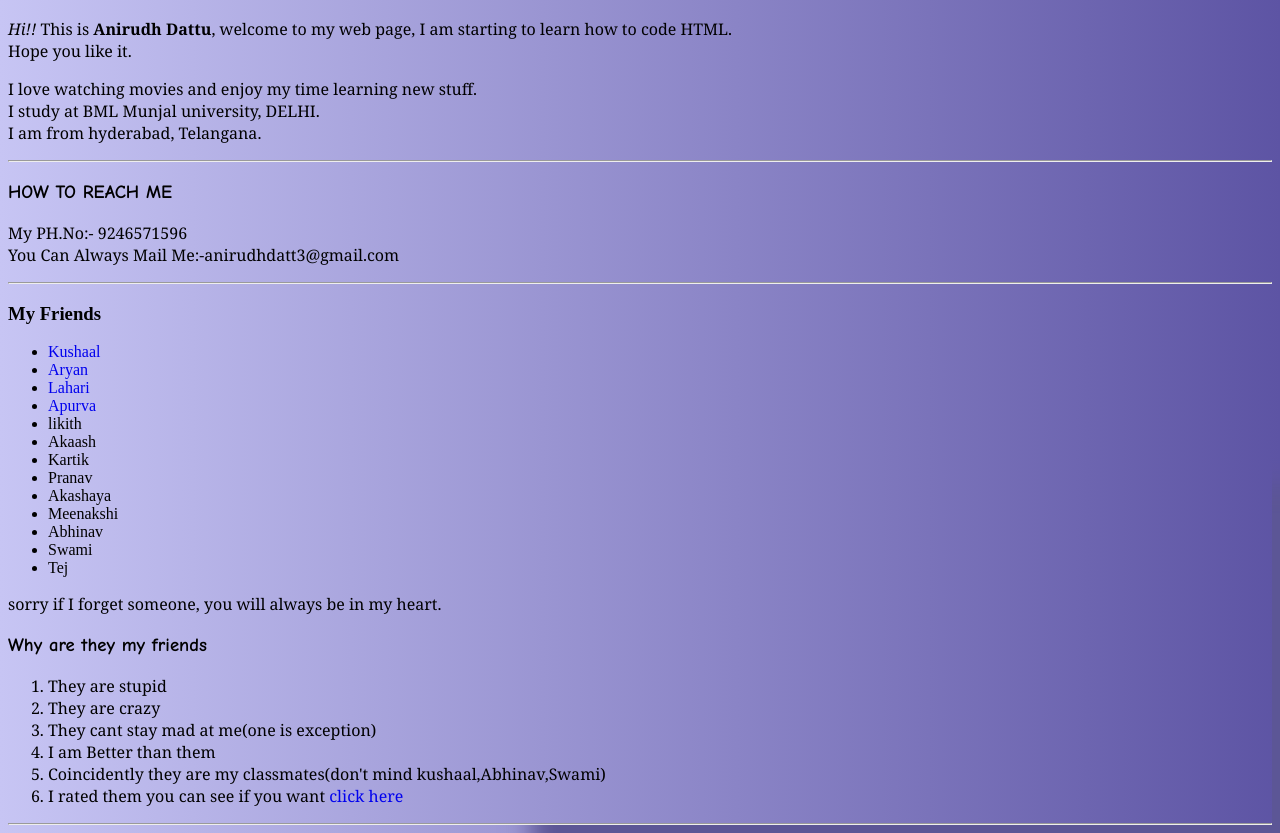
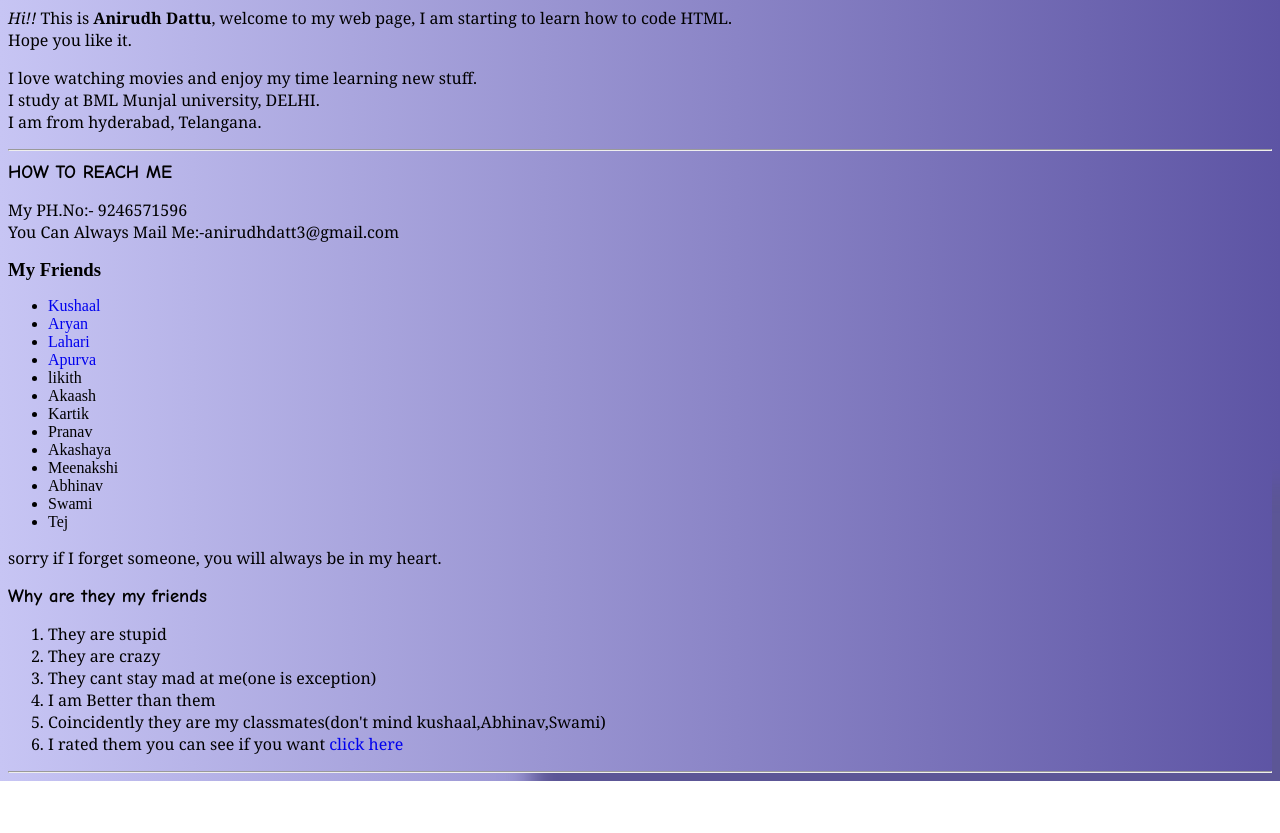
Before and after one commit to AnirudhDattu/firstwebsite, a plain HTML site: page mainpage.html in a window 1280 px wide. Shown: the part 48-881 px from the top of the page. After the commit the page ends 829 px from the top, so only its background shows below. Drawn offline with Linux system fonts and the light colour scheme.

Commit message:
stylesheet

```diff
--- /dev/null
+++ b/kushaal.css
@@ -0,0 +1,12 @@
+h1{
+    margin-bottom: 10px;
+}
+
+p{
+    margin-top: 10px;
+}
+
+h3{
+    margin-top: 5px;
+    margin-bottom: 5px;
+}
--- a/mainpage.css
+++ b/mainpage.css
@@ -21,3 +21,21 @@ body{
 .p3{
 	font-family: Microsoft New Tai Lue;
 }
+
+hr{
+	background-color: #3E54AC;
+}
+
+h1{
+
+    margin-bottom: 10.;
+    margin-bottom: 10px;
+
+}
+
+h3{
+
+    margin-top: 10px;
+    margin-bottom: 5px;
+
+}
--- a/mainpage.html
+++ b/mainpage.html
@@ -16,7 +16,7 @@
         <hr />
         <h3 class="p0">HOW TO REACH ME</h3>
     <p class="p1" >My PH.No:- 9246571596 <br />You Can Always Mail Me:-anirudhdatt3@gmail.com</p>
-    <hr />
+
     <h3>My Friends</h3>
     <ul class="p2">
         <li><a style="text-decoration:none" href="Kushaal link html.html">Kushaal</a></li>
```
Also changed, not shown: Kushaal link html.html (+1 -0 lines).
